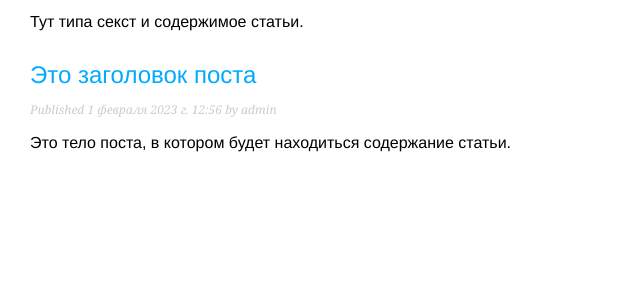
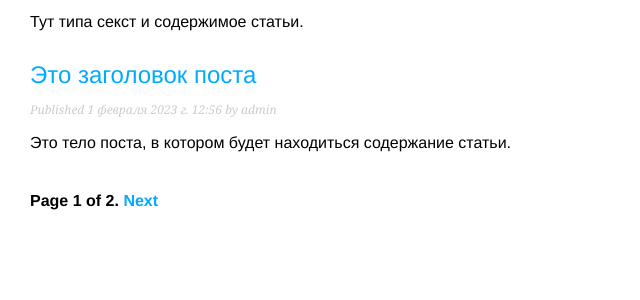
Before and after one commit to Alex-Wo/Blog, a Django app: page /blog/ in a window 1280 px wide. Shown: the part 280-580 px from the top of the page, without its empty margins (0-640 px from the left). Run offline with Django 4.2, Linux system fonts and the light colour scheme; data comes from the database, SQL or seed files in the repository; both versions use the stored data as it was after the commit.

Commit message:
Добавлены пагинаторы для постраничного отображения постов

```diff
--- /dev/null
+++ b/mysite/blog/templates/pagination.html
@@ -0,0 +1,17 @@
+<!--Шаблон, отображающий номера страниц для выбора.-->
+<!--Для отображения ссылок на предыдущую, следующую страницы и общее количество объектов, передаём в него объект Page-->
+
+
+<div class="pagination">
+  <span class="step-links">
+    {% if page.has_previous %}
+      <a href="?page={{page.previous_page_number}}">Previous</a>
+    {% endif %}
+    <span class="current">
+      Page {{ page.number }} of {{ page.paginator.num_pages }}.
+    </span>
+    {% if page.has_next %}
+      <a href="?page={{ page.next_page_number }}">Next</a>
+    {% endif %}
+  </span>
+</div>
--- a/mysite/blog/templates/post/list.html
+++ b/mysite/blog/templates/post/list.html
@@ -9,4 +9,5 @@
 <p class="date">Published {{ post.publish }} by {{ post.author }}</p>
 {{ post.body|truncatewords:30|linebreaks }}
 {% endfor %}
+{% include "pagination.html" with page=posts %}  <!--Подключаем пагинатор (постраничное отображение)-->
 {% endblock %}
--- a/mysite/blog/views.py
+++ b/mysite/blog/views.py
@@ -22,11 +22,19 @@ def post_list(request):
     try:
         posts = paginator.page(page)
     except PageNotAnInteger:
-        posts = paginator.page(1)  # Если страница не является целым числом - возвращаем первую страницу
+        posts = paginator.page(1)  # Если страница не является целым числом — возвращаем первую страницу
     except EmptyPage:
         posts = paginator.page(
-            paginator.num_pages)  # Если номер страницы больше общего количества страниц - возвращаем последнюю
+            paginator.num_pages)  # Если номер страницы больше общего количества страниц — возвращаем последнюю
     return render(request, 'post/list.html', {'page': page, 'posts': posts})
+
+# Постраничное отображение работает следующим образом:
+# 1. Инициализируем объект класса Paginator, указав количество объектов на одной странице;
+# 2. Извлекаем из запроса GET-параметр 'page', который указывает текущую страницу;
+# 3. Получаем список объектов на нужной странице с помощью метода 'page()' класса Paginator;
+# 4. Если указанный параметр 'page' не является целым числом, обращаемся к первой странице. Если 'page' больше, чем общее
+# количество страниц - возвращаем последнюю;
+# 5. Передаём номер страницы и полученные объекты в шаблон.
 
 
 def post_detail(request, year, month, day, post):
```
Also changed, not shown: mysite/db.sqlite3.
